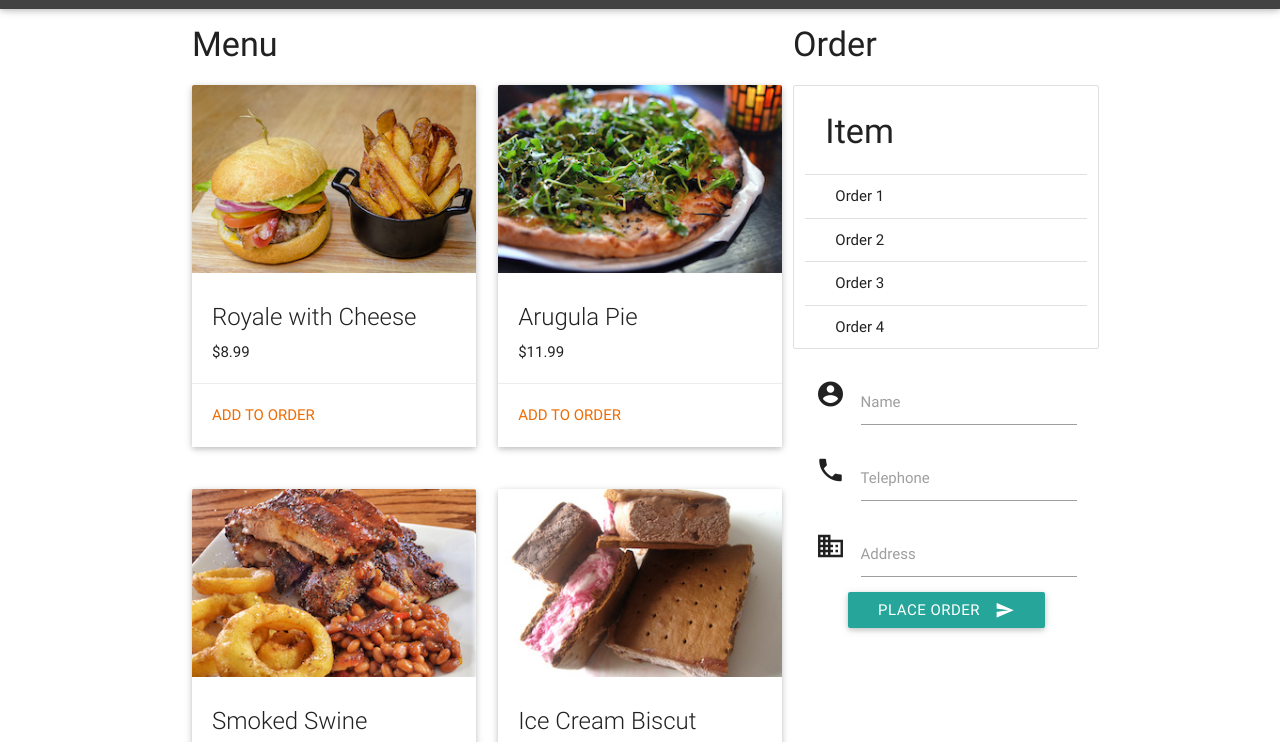
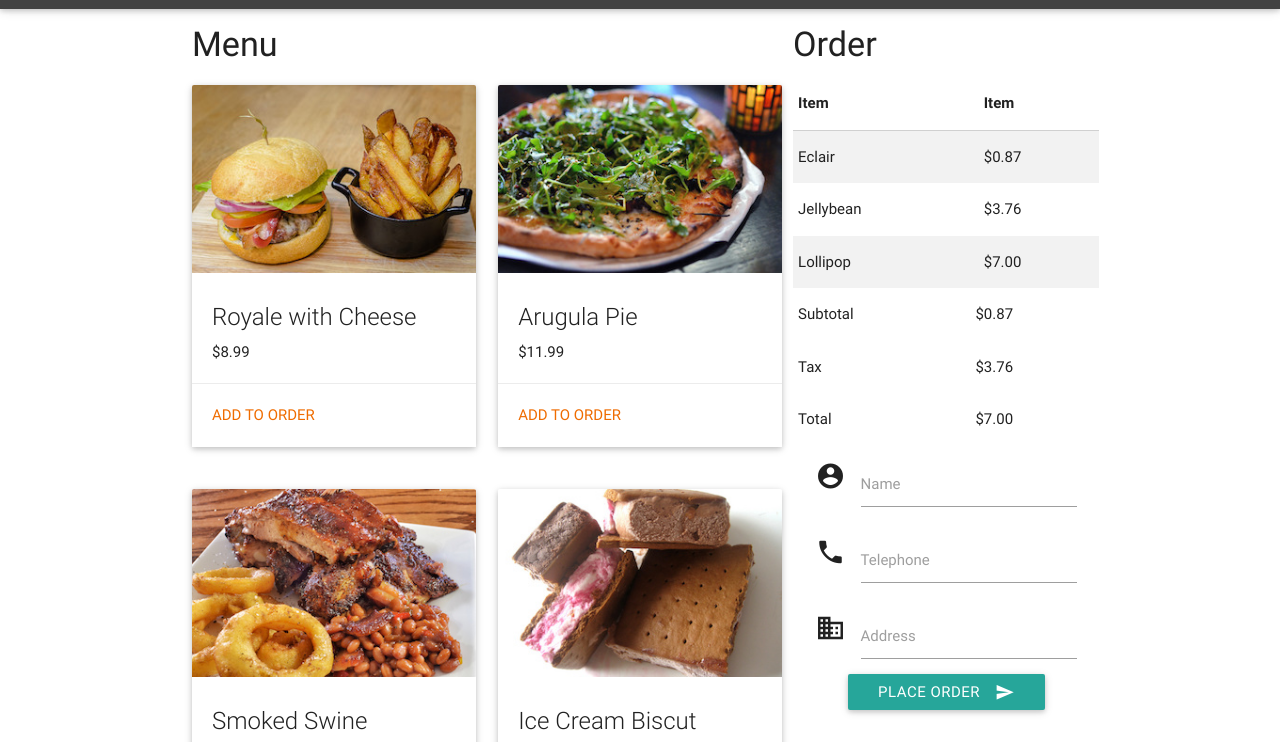
Before and after one commit to ScottyVG/gdelivs, a plain HTML site: page orders.html in a window 1280 px wide. Shown: the part 55-797 px from the top of the page. Drawn offline with nearby package versions, Linux system fonts and the light colour scheme; a script that the page names is missing.

Commit message:
add table

```diff
--- a/orders.html
+++ b/orders.html
@@ -47,12 +47,14 @@
   </div>
 
   <!-- CONTENT -->
+
   <div class="container">
+    <!-- MENU -->
     <div class="row">
-      <div class="col s8">
+      <div class="col s12 m8">
         <h4>Menu</h4>
         <div class="row">
-          <div class="col s6">
+          <div class="col s12 m6">
             <div class="card hoverable">
               <div class="card-image">
                 <img src="assets/images/burger.jpg">
@@ -66,7 +68,7 @@
               </div>
             </div>
           </div>
-          <div class="col s6">
+          <div class="col s12 m6">
             <div class="card hoverable">
               <div class="card-image">
                 <img src="assets/images/pizza.jpg">
@@ -82,7 +84,7 @@
           </div>
         </div>
         <div class="row">
-          <div class="col s6">
+          <div class="col s12 m6">
             <div class="card hoverable">
               <div class="card-image">
                 <img src="assets/images/ribs.jpg">
@@ -96,7 +98,7 @@
               </div>
             </div>
           </div>
-          <div class="col s6">
+          <div class="col s12 m6">
             <div class="card hoverable">
               <div class="card-image">
                 <img src="assets/images/ice_cream.jpg">
@@ -112,17 +114,53 @@
           </div>
         </div>
       </div>
-      <div class="col s4">
+
+      <!-- ORDER -->
+      <div class="col s12 m4">
         <div class="row">
           <h4>Order</h4>
-          <ul class="col s12 collection with-header">
-            <li class="collection-header">
-              <h4>Item</h4></li>
-            <li class="collection-item">Order 1</li>
-            <li class="collection-item">Order 2</li>
-            <li class="collection-item">Order 3</li>
-            <li class="collection-item">Order 4</li>
-          </ul>
+          <table class="striped">
+            <thead>
+              <tr>
+                <th data-field="name">Item</th>
+                <th data-field="price">Item</th>
+              </tr>
+            </thead>
+
+            <tbody>
+              <tr>
+                <td>Eclair</td>
+                <td>$0.87</td>
+              </tr>
+              <tr>
+                <td>Jellybean</td>
+                <td>$3.76</td>
+              </tr>
+              <tr>
+                <td>Lollipop</td>
+                <td>$7.00</td>
+              </tr>
+            </tbody>
+          </table>
+          <!-- TOTAL -->
+          <table>
+            <tbody class="left-align">
+              <tr>
+                <td>Subtotal</td>
+                <td>$0.87</td>
+              </tr>
+              <tr>
+                <td>Tax</td>
+                <td>$3.76</td>
+              </tr>
+              <tr>
+                <td>Total</td>
+                <td>$7.00</td>
+              </tr>
+            </tbody>
+          </table>
+
+          <!-- FORM -->
           <form class="col s12">
             <div class="input-field col s12">
               <i class="material-icons prefix">account_circle</i>
@@ -154,9 +192,7 @@
     </div>
   </div>
 
-  <!-- MENU -->
 
-  <!-- ORDER -->
 
   <!-- FOOTER  -->
   <footer class="page-footer grey darken-2">
```
Also changed, not shown: index.html (+1 -2 lines).
